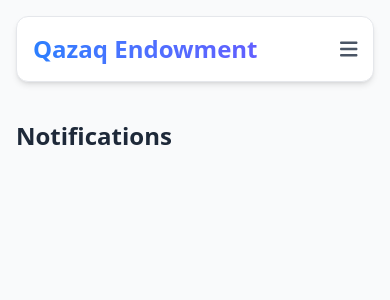
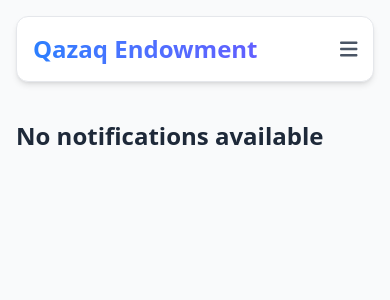
Before and after one commit to railanbaigazy/qazaq_endowment, a Next.js app: page /notifications in a window 390 px wide. Shown: the top 300 px of the page. Built offline with nearby package versions, Linux system fonts and the light colour scheme.

Commit message:
about us + paddings + kazakh mobile profile

```diff
--- a/app/notifications/page.js
+++ b/app/notifications/page.js
@@ -47,6 +47,20 @@ export default function NotificationsPage() {
     }
   };
 
+  if (Array.isArray(notifications) && notifications.length === 0) {
+    return (
+      <div className="min-h-screen bg-gray-50">
+        <div className="max-w-xl mx-auto mt-8 space-y-4 md:pt-28 pt-22 px-4">
+          <h2 className="text-2xl font-bold text-gray-800 mb-4">
+            {language === "en"
+              ? "No notifications available"
+              : "Хабарламалар жоқ"}
+          </h2>
+        </div>
+      </div>
+    );
+  }
+
   return (
     <div className="min-h-screen bg-gray-50">
       <div className="max-w-xl mx-auto mt-8 space-y-4 md:pt-28 pt-22 px-4">
```
